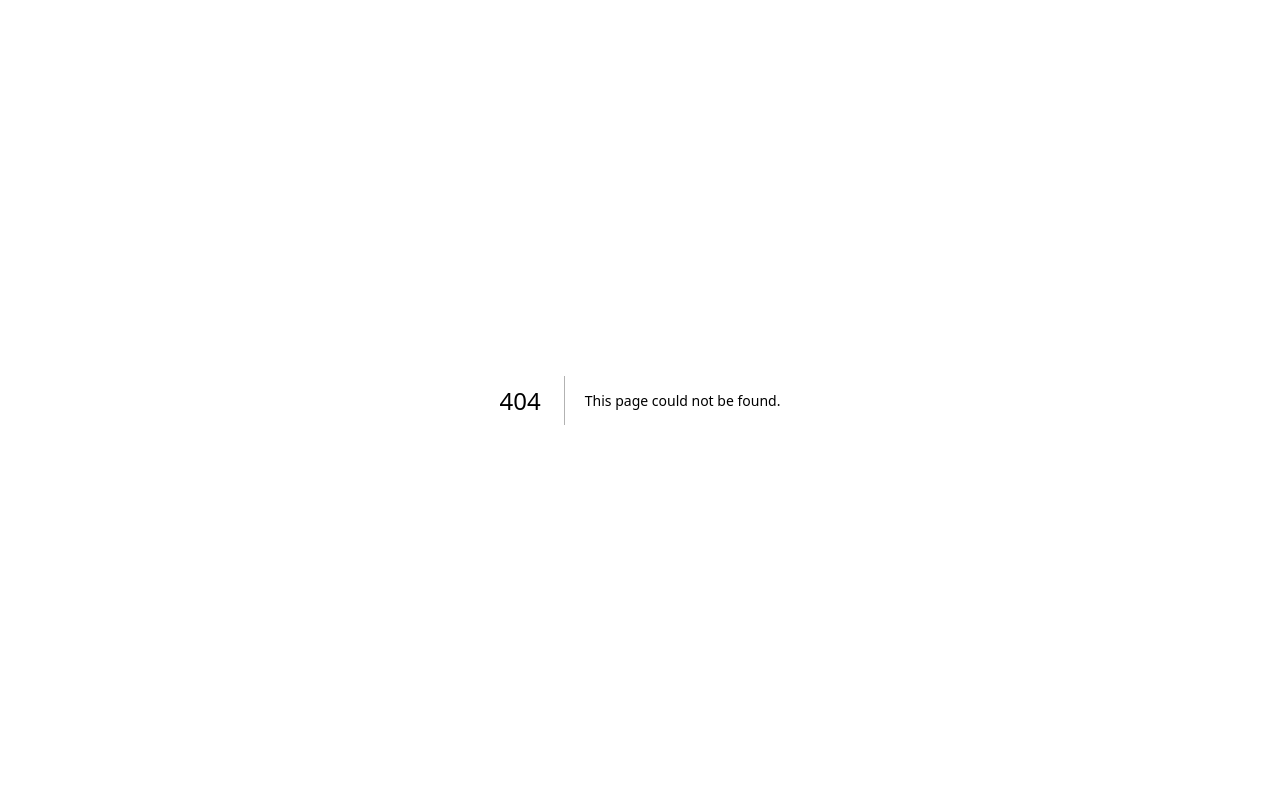
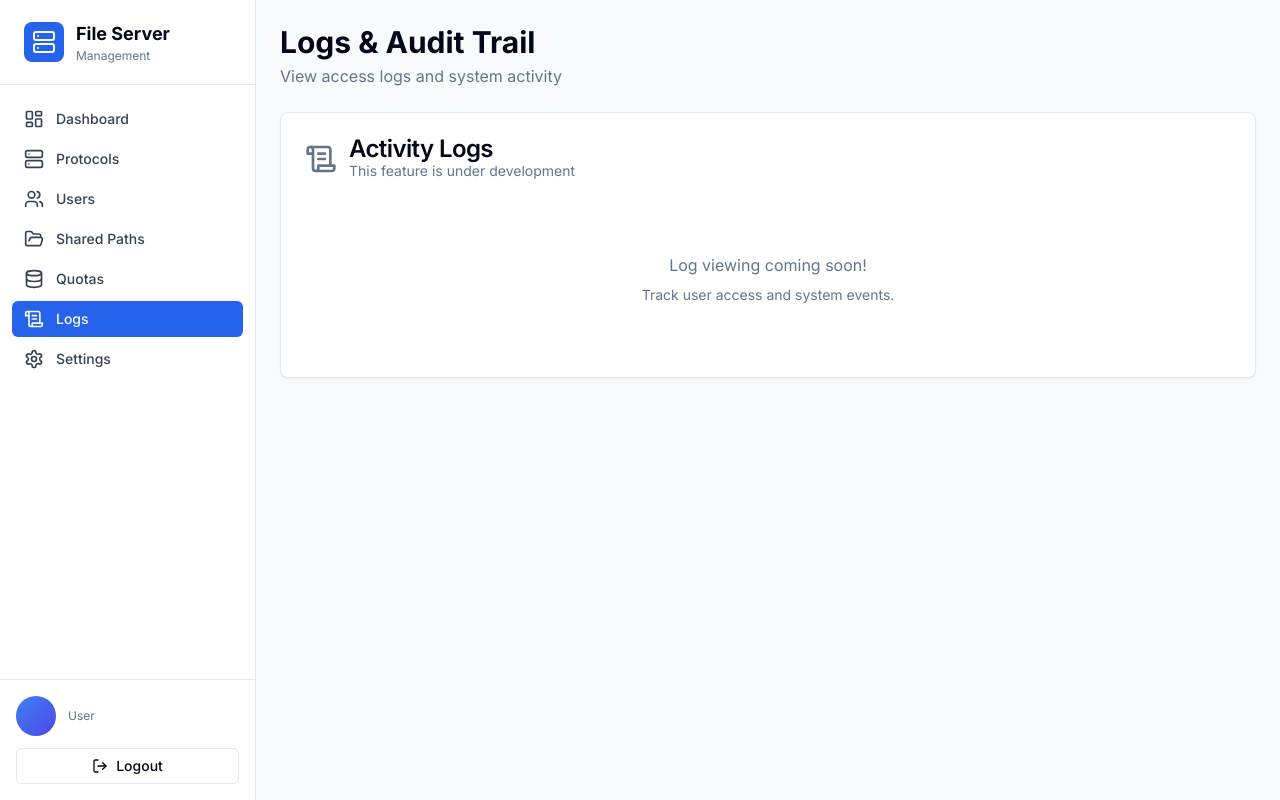
Before and after one commit to mtsbatalha/file-server, a Next.js app in the folder frontend/: page /dashboard/logs in a window 1280 px wide. Before the commit this address had no page. Built offline with nearby package versions, Linux system fonts and the light colour scheme; sample sign-in values are in the browser's storage.

Commit message:
Add logs page to dashboard

```diff
--- /dev/null
+++ b/frontend/app/dashboard/logs/page.tsx
@@ -0,0 +1,35 @@
+'use client'
+
+import { Card, CardContent, CardDescription, CardHeader, CardTitle } from '@/components/ui/card'
+import { ScrollText } from 'lucide-react'
+
+export default function LogsPage() {
+    return (
+        <div className="space-y-6">
+            <div>
+                <h1 className="text-3xl font-bold">Logs & Audit Trail</h1>
+                <p className="text-muted-foreground mt-1">
+                    View access logs and system activity
+                </p>
+            </div>
+
+            <Card>
+                <CardHeader>
+                    <div className="flex items-center gap-3">
+                        <ScrollText className="w-8 h-8 text-muted-foreground" />
+                        <div>
+                            <CardTitle>Activity Logs</CardTitle>
+                            <CardDescription>This feature is under development</CardDescription>
+                        </div>
+                    </div>
+                </CardHeader>
+                <CardContent>
+                    <div className="text-center py-12 text-muted-foreground">
+                        <p className="mb-2">Log viewing coming soon!</p>
+                        <p className="text-sm">Track user access and system events.</p>
+                    </div>
+                </CardContent>
+            </Card>
+        </div>
+    )
+}
```
